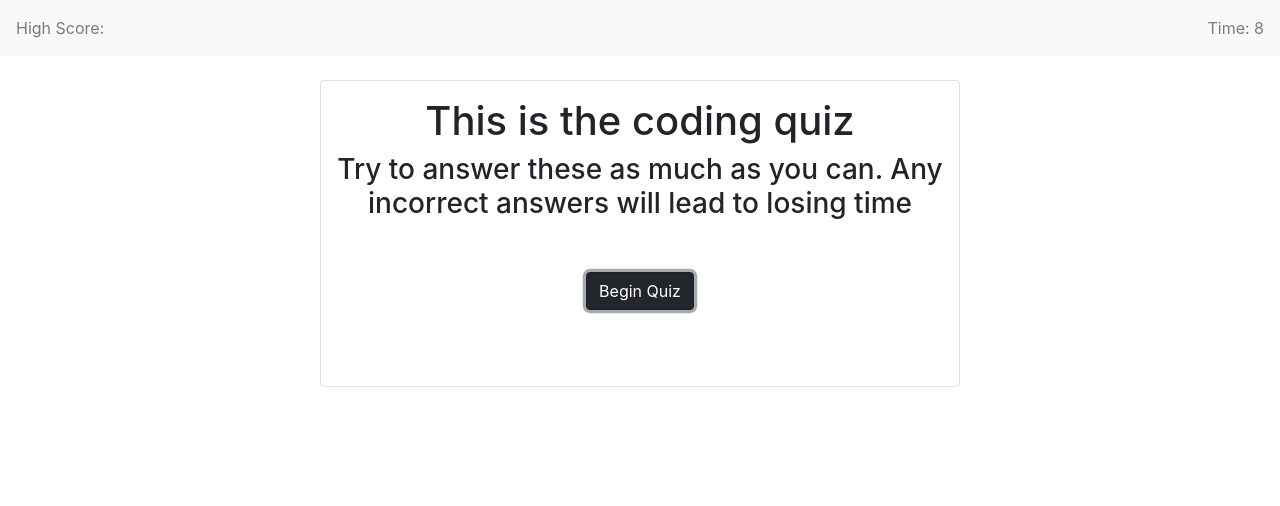
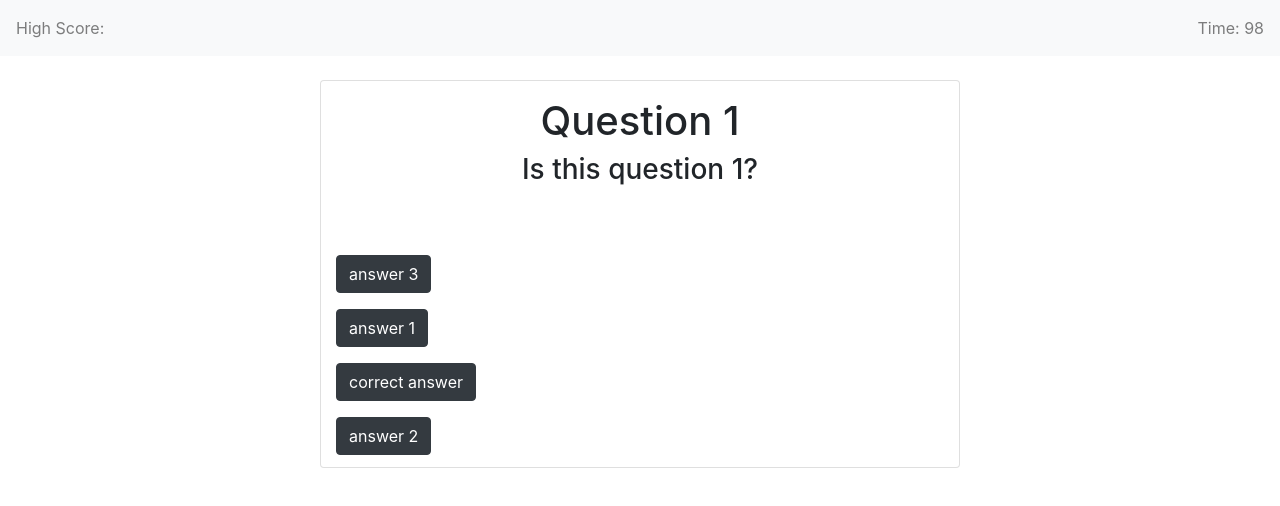
Before and after one commit to ad-fleming/code-quiz-game, a plain HTML site: page index.html in a window 1280 px wide. Both pictures are taken after a click on the button "Begin Quiz". Drawn offline with nearby package versions, Linux system fonts and the light colour scheme.

Commit message:
created the first rough function for pageChange() to change values of, title question and buttons. Would like to create a randomizer to control which answers are displayed on which buttons

```diff
--- a/Assets/Scripts/script.js
+++ b/Assets/Scripts/script.js
@@ -5,17 +5,58 @@ var cardContainerEl = document.getElementById("cardEl");
 var pageTitleEl = document.getElementById("pageTitleEl");
 var questionDisplayEl = document.getElementById("questionDisplayEl");
 var beginQuizBtn = document.getElementById("beginQuizBtn");
-var answerBtnEl = document.getElementsByClassName("answerBtn");
+var potentialAnswer = document.getElementsByClassName("potentialAnswer");
+var answer1 = document.getElementById("answer1");
+var answer2 = document.getElementById("answer2");
+var answer3 = document.getElementById("answer3");
+var answer4 = document.getElementById("answer4");
 var lineEl = document.getElementById("lineId");
 var resultText = document.getElementById("resultText");
-var timerCount = 10;
+var timerCount = 100;
+var currentPage = 0;
 
+var gamePageArray = [
+    {
+        page: 0
+    },
+    {
+      page: 1,
+      title: "Question 1",
+      question: "Is this question 1?",
+      answers: ["answer 1", "answer 2", "answer 3"],
+      correctAnswer: "correct answer"
+    },
+    {
+        page: 2,
+        title: "Question 2",
+        question: "Is this question 2?",
+        answers: ["answer 1", "answer 2", "answer 3"],
+        correctAnswer: "correct answer"
+    },
+    {
+        page: 3,
+        title: "Question 3",
+        question: "Is this question 3?",
+        answers: ["answer 1", "answer 2", "answer 3"],
+        correctAnswer: "correct answer"
+    },
+    {
+        page: 4,
+        title: "Question 4",
+        question: "Is this question 4?",
+        answers: ["answer 1", "answer 2", "answer 3"],
+        correctAnswer: "correct answer"
+    }
+]
 
+// Add event listener to the beginQuizBtn to start timer
 beginQuizBtn.addEventListener("click", function(event){
     setTimer();
+    pageChange();
 
 });
 
+// Define a setTimer function which is triggered on a click event of the beginQuizBtn
 function setTimer(){
 timeInterval = setInterval(() => {
     timerCount--;
@@ -28,3 +69,21 @@ if(timerCount === 0){
 }
 }, 1000);
 }
+
+function pageChange () {
+    currentPage ++;
+    beginQuizBtn.classList.add("hideMe");
+    answer1.classList.remove("hideMe");
+    answer2.classList.remove("hideMe");
+    answer3.classList.remove("hideMe");
+    answer4.classList.remove("hideMe");
+    pageTitleEl.textContent = gamePageArray[currentPage].title;
+    questionDisplayEl.textContent = gamePageArray[currentPage].question;
+
+    // I want to build a randomizer here
+    answer1.textContent = gamePageArray[currentPage].answers[2];
+    answer2.textContent = gamePageArray[currentPage].answers[0];
+    answer3.textContent = gamePageArray[currentPage].correctAnswer;
+    answer4.textContent = gamePageArray[currentPage].answers[1];
+
+}
--- a/index.html
+++ b/index.html
@@ -23,7 +23,7 @@
           </nav>
 
         <main>
-            <div class="container card w-50 pt-3" id="cardEl">
+            <div class="container card w-50 pt-3" id="cardContainerEl">
                 <h1 class="headingMain card-title mb-2 text-center" id="pageTitleEl">This is the coding quiz</h1>
                 <h3 class="text-center mb-5" id="questionDisplayEl" > Try to answer these as much as you can. Any incorrect answers will lead to losing time
                 </h3>
@@ -31,16 +31,16 @@
                 <div class= "row py-1 mb-2 d-flex justify-content-center">
                     <button type="button" class="btn btn-dark" id="beginQuizBtn">Begin Quiz</button>
                 </div>
-                <div class= "row py-1 mb-2 answerBtn" id="answer1">
+                <div class= "row py-1 mb-2 answerBtn">
                     <button type="button" class="btn btn-dark hideMe potentialAnswer" id="answer1">I am a button</button>
                 </div>
-                <div class= "row py-1 mb-2 answerBtn" id="answer2">
+                <div class= "row py-1 mb-2 answerBtn">
                     <button type="button" class="btn btn-dark hideMe potentialAnswer" id="answer2">I am a button</button>
                 </div>
-                <div class= "row py-1 mb-2 answerBtn" id="answer3">
+                <div class= "row py-1 mb-2 answerBtn">
                     <button type="button" class="btn btn-dark hideMe potentialAnswer" id="answer3">I am a button</button>
                 </div>
-                <div class= "row py-1 mb-2 answerBtn" id="answer4">
+                <div class= "row py-1 mb-2 answerBtn">
                     <button type="button" class="btn btn-dark hideMe potentialAnswer" id="answer4">I am a button</button>
                 </div>
                 <div class="hideMe line mt-2 mb-2" id="lineId"> </div>
```
